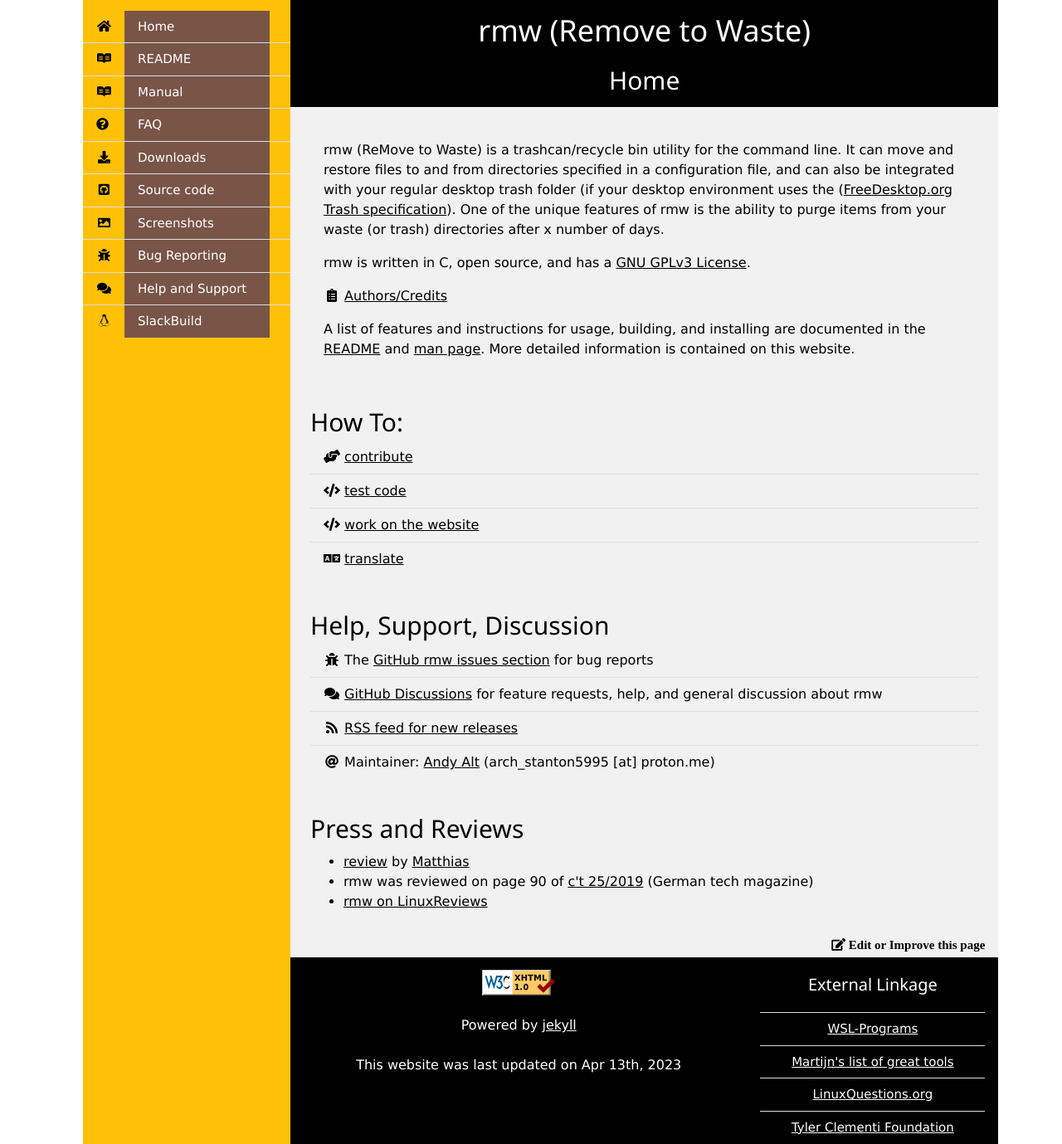
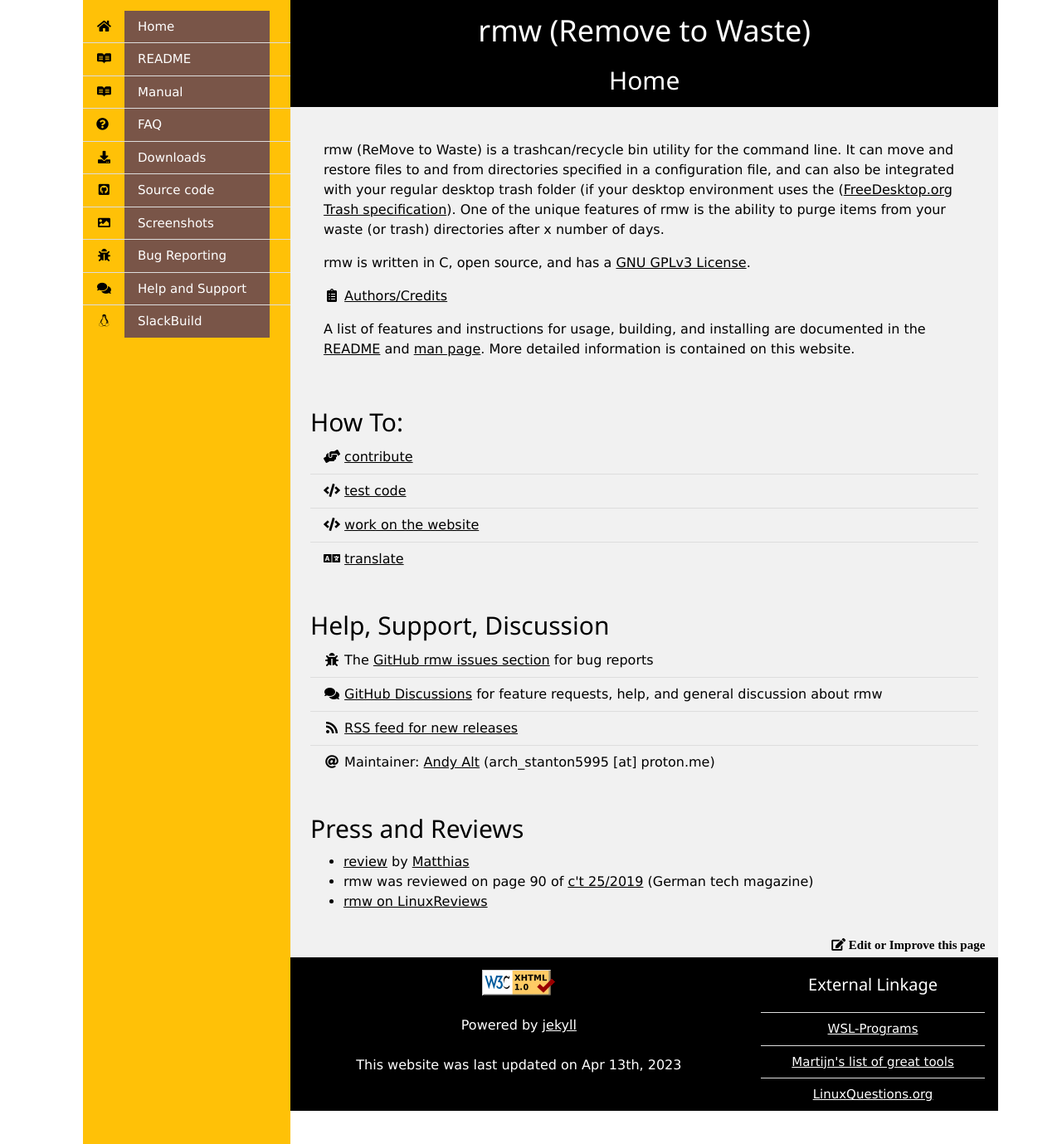
Before and after one commit to theimpossibleastronaut/rmw-website, a Jekyll site: the page built from index.md, in a window 1280 px wide and 1379 px high. Shown: the whole window at 83% size. Built offline with Jekyll 4.4.1, drawn with Linux system fonts in a browser that asks for light colours.

Commit message:
tail.html: remove unrelated link

```diff
--- a/_includes/tail.html
+++ b/_includes/tail.html
@@ -18,7 +18,6 @@
         <li><a title="A community powered list of programs that work (and those that don't) on the Windows subsystem for Linux" href="https://github.com/ethanhs/WSL-Programs">WSL-Programs</a></li>
         <li><a title="Martijn's list of great tools" href="https://sexybiggetje.codeberg.page/">Martijn's list of great tools</a></li>
         <li><a href="https://www.linuxquestions.org/">LinuxQuestions.org</a></li>
-        <li><a title="Non-profit organization working to end online and offline bullying in schools, workplaces and faith communities" href="https://tylerclementi.org/">Tyler Clementi Foundation</a></li>
       </ul>
     </div>
   </div>
```
